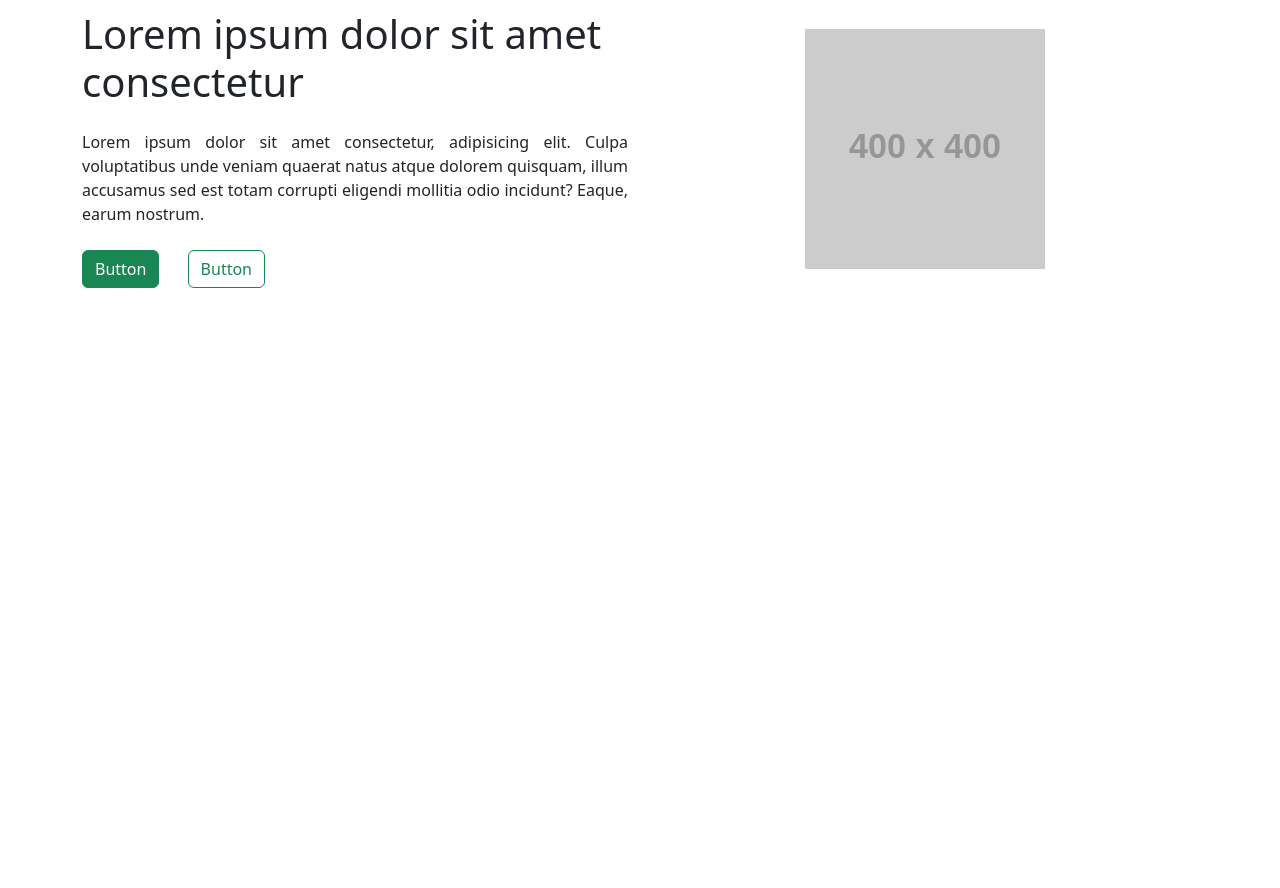
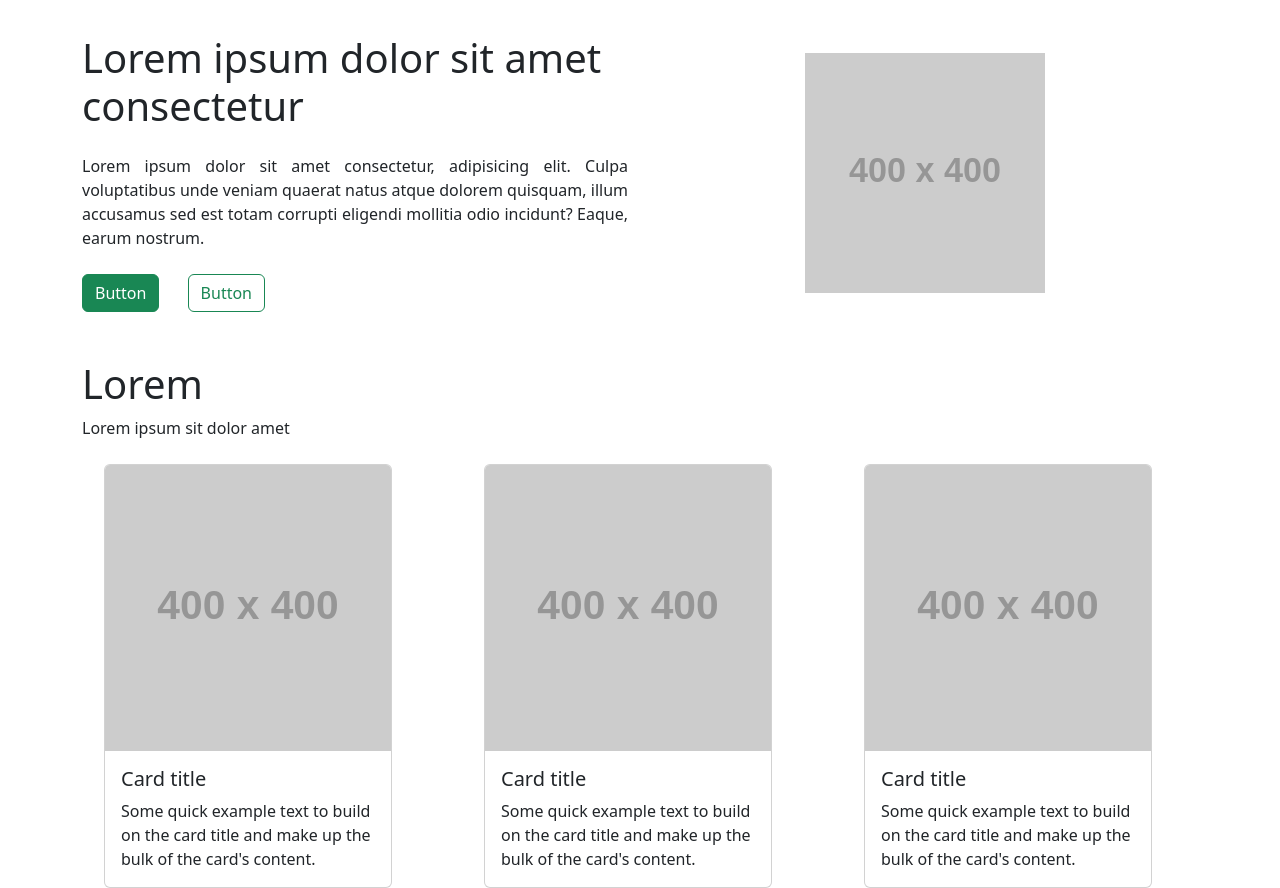
Before and after one commit to SadhowLearner/onStudy-landing-page, a website: page src/index.html in a window 1280 px wide. Shown: the part 70-958 px from the top of the page. Before the commit the page ends 800 px from the top, so only its background shows below. Drawn offline with nearby package versions, Linux system fonts and the light colour scheme; placeholder pictures from the web are drawn by us.

Commit message:
feat: wireframe fitur cards done

```diff
--- a/src/index.html
+++ b/src/index.html
@@ -56,9 +56,10 @@
     </nav>
 
     <!-- Hero section -->
-    <br/>
+    <br class="my-5"/><br class="my-5"/>
+    <!-- ga work bang h-100 d-flex align-items-center -->
     <section class="container">
-      <div class="row">
+      <div class="row my-lg-auto">
         <div class="col-lg-6 d-flex flex-column justify-content-center align-items-center order-2 order-lg-2">
           <h1 class="mb-4 text-center text-lg-start">Lorem ipsum dolor sit amet consectetur</h1>
           <p class="mb-4 px-4 px-lg-0" style="text-align: justify;">
@@ -77,6 +78,43 @@
         </div>
       </div>
     </section>
+
+    <!-- Fitur section -->
+    <br class="my-5"/><br class="my-5"/>
+    <section class="container">
+      <h1 class="text-center text-lg-start">Lorem</h1>
+      <p class="mb-4 text-center text-lg-start">Lorem ipsum sit dolor amet</p>
+      <div class="row">
+        <div class="col-12 col-lg-4 d-flex justify-content-center align-content-center">
+          <div class="card me-lg-4 mb-lg-0 mb-4" style="width: 18rem;">
+            <img src="https://placehold.co/400" class="card-img-top" alt="fitur1">
+            <div class="card-body">
+              <h5 class="card-title">Card title</h5>
+              <p class="card-text">Some quick example text to build on the card title and make up the bulk of the card's content.</p>
+            </div>
+          </div>
+        </div>
+        <div class="col-12 col-lg-4 d-flex justify-content-center align-content-center">
+          <div class="card me-lg-4 mb-lg-0 mb-4" style="width: 18rem;">
+            <img src="https://placehold.co/400" class="card-img-top" alt="fitur1">
+            <div class="card-body">
+              <h5 class="card-title">Card title</h5>
+              <p class="card-text">Some quick example text to build on the card title and make up the bulk of the card's content.</p>
+            </div>
+          </div>
+        </div>
+        <div class="col-12 col-lg-4 d-flex justify-content-center align-content-center">
+          <div class="card me-lg-4 mb-lg-0 mb-4" style="width: 18rem;">
+            <img src="https://placehold.co/400" class="card-img-top" alt="fitur1">
+            <div class="card-body">
+              <h5 class="card-title">Card title</h5>
+              <p class="card-text">Some quick example text to build on the card title and make up the bulk of the card's content.</p>
+            </div>
+          </div>
+        </div>
+      </div>
+    </section>
+
     <script
       src="https://cdn.jsdelivr.net/npm/bootstrap@5.3.3/dist/js/bootstrap.bundle.min.js"
       integrity="sha384-YvpcrYf0tY3lHB60NNkmXc5s9fDVZLESaAA55NDzOxhy9GkcIdslK1eN7N6jIeHz"
```
Also changed, not shown: dist/index.html.
